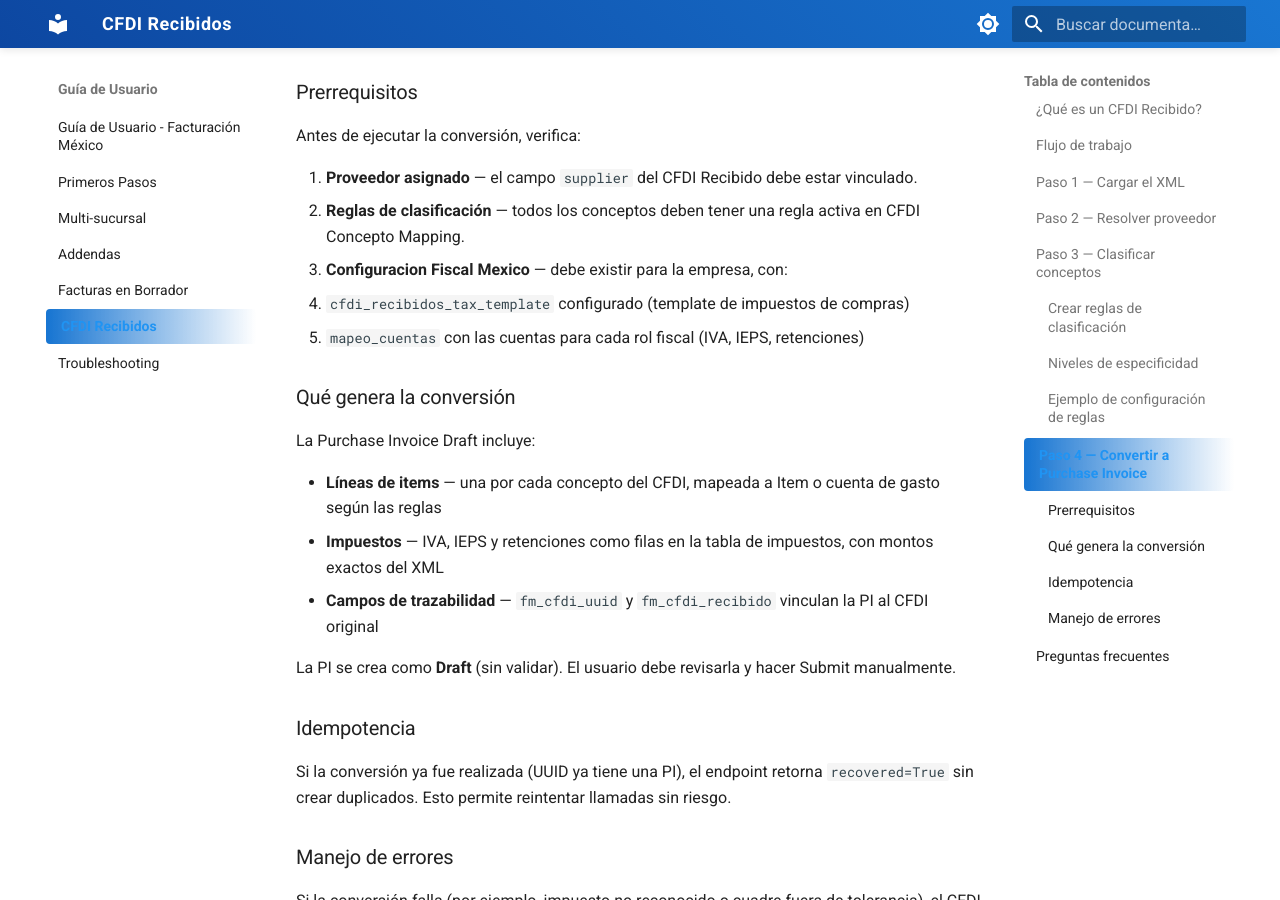
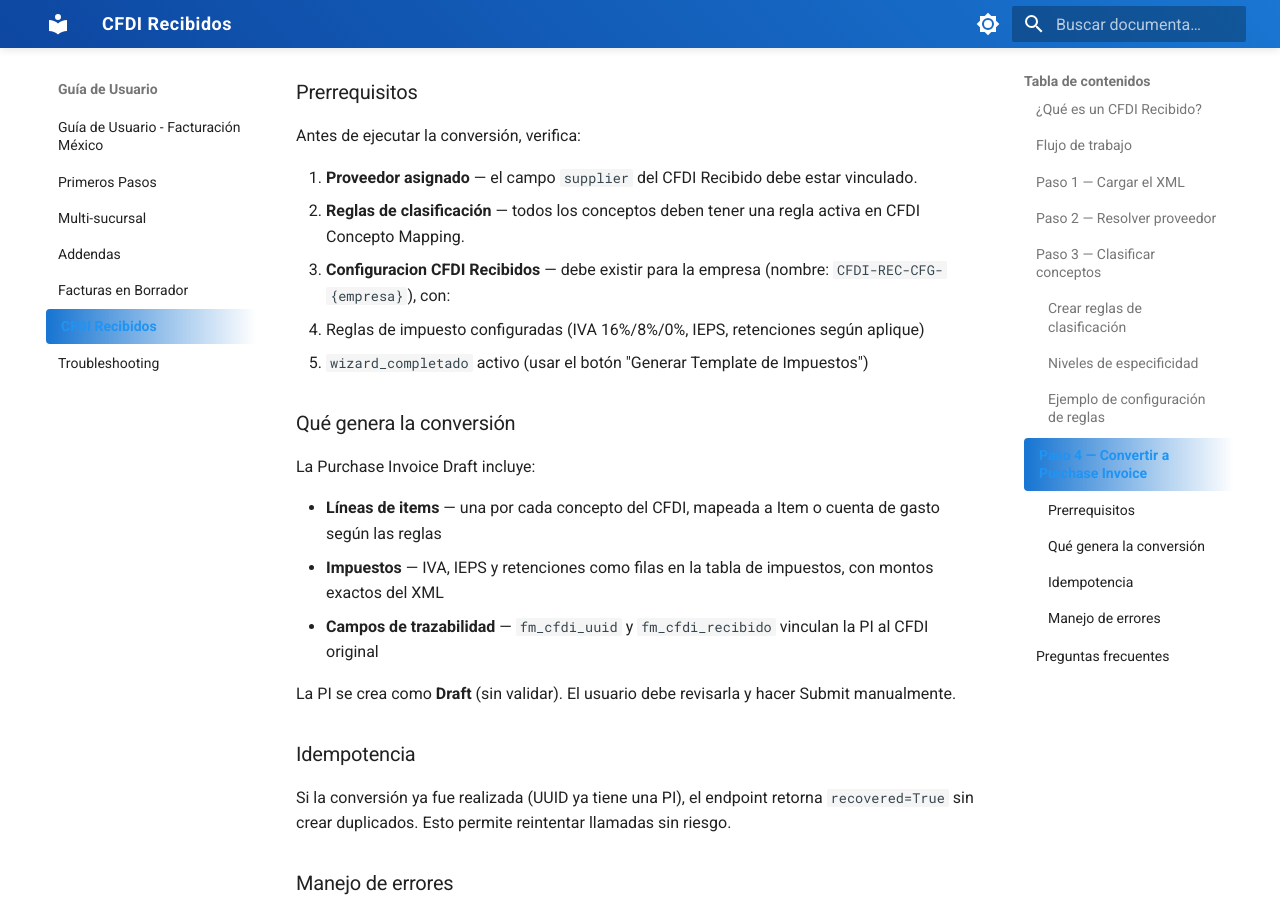
Before and after one commit to luisrms69/facturacion_mexico, an MkDocs documentation site: the page built from docs/user-guide/cfdi-recibidos.md, in a window 1280 px wide and 900 px high, scrolled down 3924 px. Built offline with MkDocs 1.6.1 and Material for MkDocs 9.7.7, drawn with Linux system fonts in a browser that asks for light colours; the version menu is left out.

Commit message:
refactor(cfdi-recibidos): C4 — tests y docs actualizados a nueva arquitectura
Elimina toda referencia a Configuracion Fiscal Mexico y Purchase Taxes
Template en los tests de CFDI Recibidos. Reemplaza por Configuracion
CFDI Recibidos con _make_config/_regla en setUpClass.

- test_purchase_invoice_builder.py: elimina _make_cfm/_make_template;
  agrega _make_config/_regla; elimina campos de retención legacy de
  _make_mapping; 16/16 pasan
- test_api_cfdi_recibidos.py: idem para TestBuildPurchaseInvoiceEndpoint;
  5/5 pasan
- docs/api/cfdi-recibidos.md: "Configuracion requerida" → nueva arquitectura
- docs/user-guide/cfdi-recibidos.md: "Prerrequisitos" → nueva arquitectura

Limpieza global verificada: cero referencias legacy en código, fixtures
o docs de usuario. Commits C1-C4 completos.

```diff
--- a/docs/user-guide/cfdi-recibidos.md
+++ b/docs/user-guide/cfdi-recibidos.md
@@ -129,9 +129,9 @@ Antes de ejecutar la conversión, verifica:
 
 1. **Proveedor asignado** — el campo `supplier` del CFDI Recibido debe estar vinculado.
 2. **Reglas de clasificación** — todos los conceptos deben tener una regla activa en CFDI Concepto Mapping.
-3. **Configuracion Fiscal Mexico** — debe existir para la empresa, con:
-   - `cfdi_recibidos_tax_template` configurado (template de impuestos de compras)
-   - `mapeo_cuentas` con las cuentas para cada rol fiscal (IVA, IEPS, retenciones)
+3. **Configuracion CFDI Recibidos** — debe existir para la empresa (nombre: `CFDI-REC-CFG-{empresa}`), con:
+   - Reglas de impuesto configuradas (IVA 16%/8%/0%, IEPS, retenciones según aplique)
+   - `wizard_completado` activo (usar el botón "Generar Template de Impuestos")
 
 ### Qué genera la conversión
 
```
Also changed, not shown: docs/api/cfdi-recibidos.md (+1 -1 lines), 2 other files.
